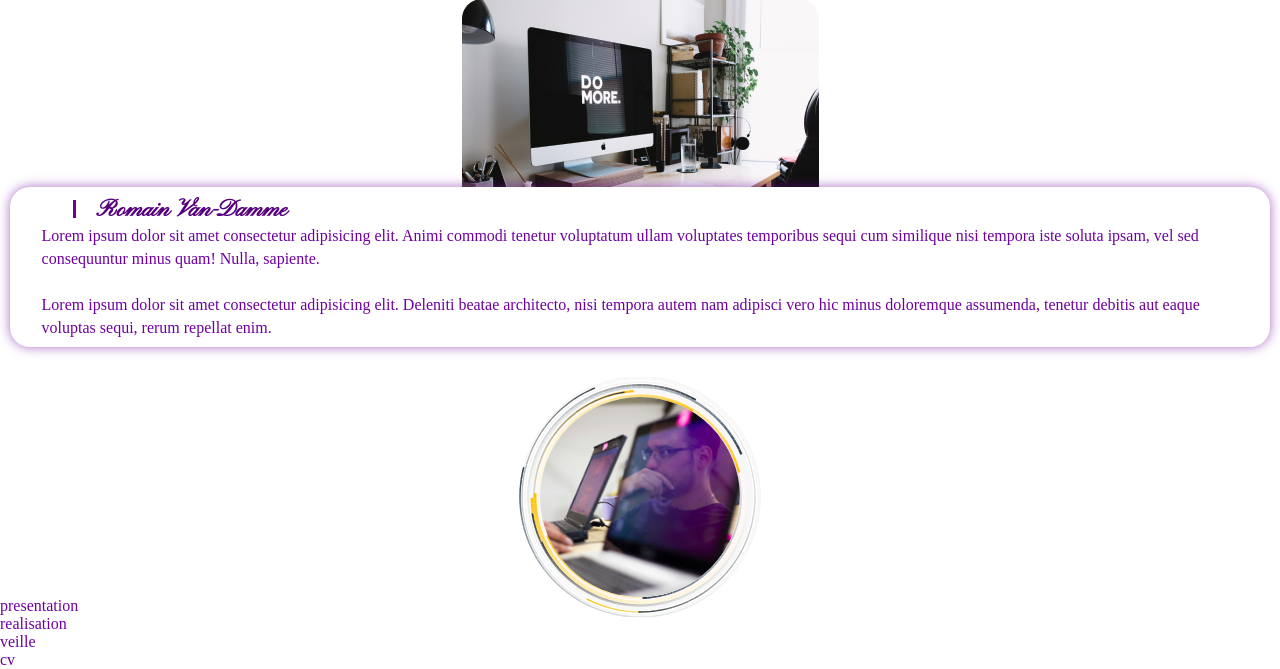
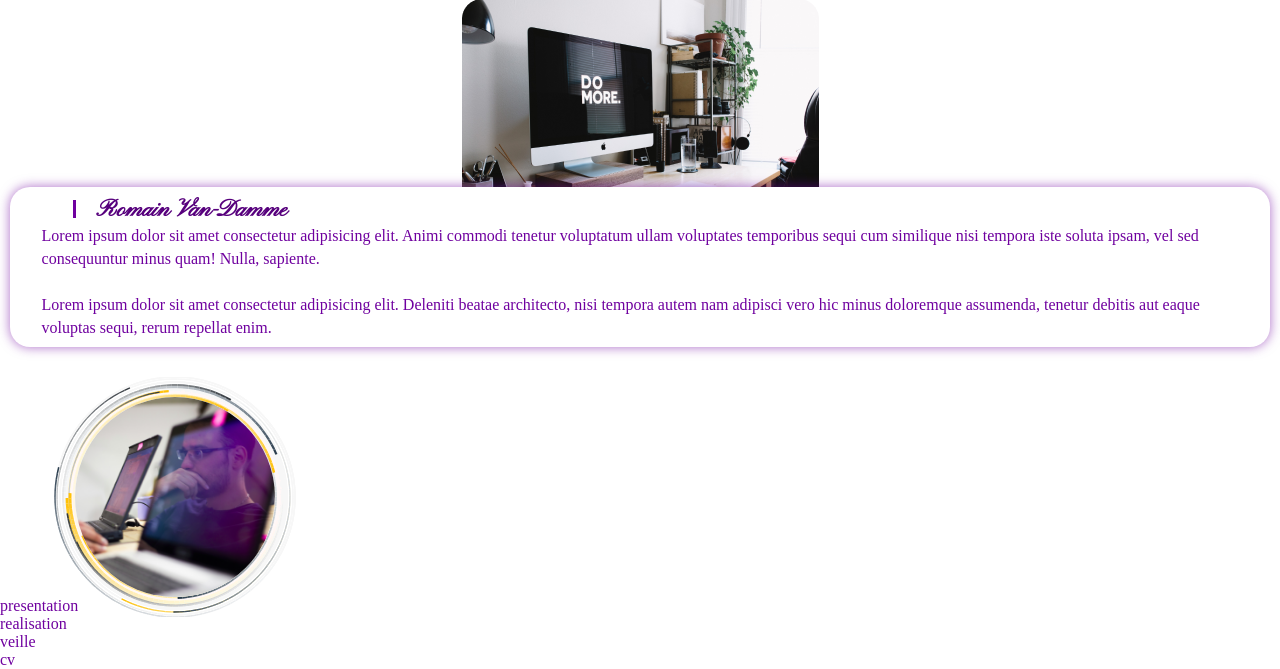
Before and after one commit to Romainjava/cda-Portfolio, a PHP site: page /public/index.php?loc=presentation in a window 1280 px wide. Shown: the part 169-838 px from the top of the page. Run offline with PHP 8.4, Linux system fonts and the light colour scheme.

Commit message:
fix presentation

```diff
--- a/src/sass/presentation.scss
+++ b/src/sass/presentation.scss
@@ -39,6 +39,7 @@
 
 .rvdimage {
     display: flex;
+    width: 350px;
     justify-content: center;
     position: relative;
 
```
Also changed, not shown: public/css/app.css.
